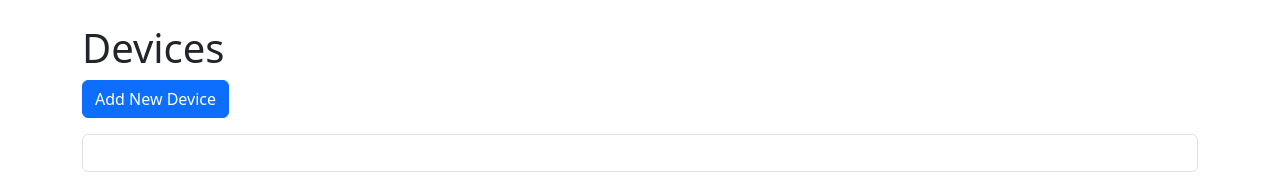
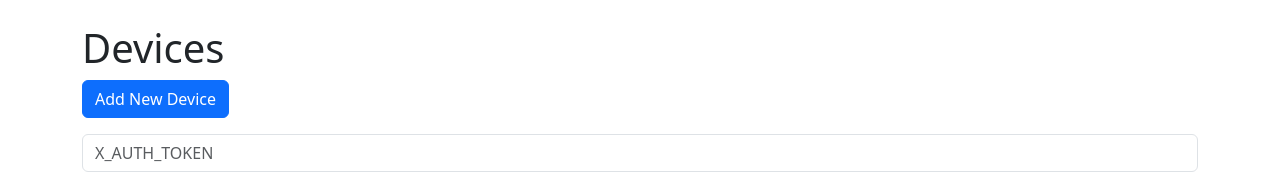
Before and after one commit to dirceu-jr/igapo-api-firebase, a plain HTML site: page public/index.html in a window 1280 px wide. Shown: the top 185 px of the page. Drawn offline with nearby package versions, Linux system fonts and the light colour scheme; no server answers.

Commit message:
add placeholder in index

```diff
--- a/public/index.html
+++ b/public/index.html
@@ -14,7 +14,7 @@
       <button id="add-device-btn" class="btn btn-primary mb-3" data-bs-toggle="modal" data-bs-target="#add-device-modal">
         Add New Device
       </button>
-      <input type="text" id="auth" class="form-control mb-3">
+      <input type="text" id="auth" class="form-control mb-3" placeholder="X_AUTH_TOKEN">
       <ul id="device-list" class="list-group"></ul>
 
       <div class="modal fade" id="add-device-modal" tabindex="-1" aria-labelledby="addDeviceModalLabel" aria-hidden="true">
```
